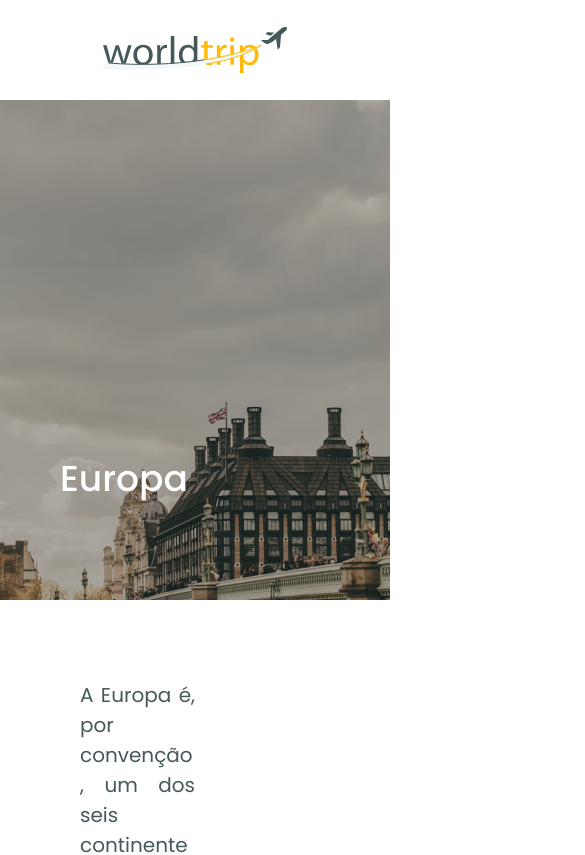
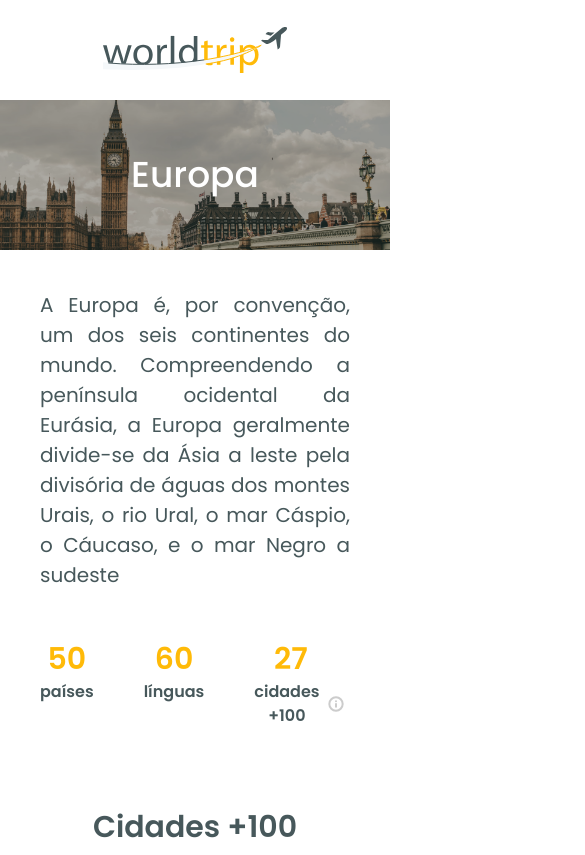
Before and after one commit to RochaLS/ignite-world-trip, a Next.js app: page /continent/1 in a window 390 px wide. Shown: the top 855 px of the page, 585 px wide, since content can reach past the window. Built offline with nearby package versions, Linux system fonts and the light colour scheme.

Commit message:
make page mobile responsive

```diff
--- a/src/components/ContinentBanner.tsx
+++ b/src/components/ContinentBanner.tsx
@@ -4,17 +4,18 @@ export function ContinentBanner() {
   return (
     <Box
       w='100wh'
-      h='500px'
+      h={['150px','500px']}
       bgImage="url('/images/continents/europe2.png')"
       bgSize='cover'
-      bgPosition='center'>
-      <Flex alignItems='flex-end' h='500px'>
+      bgPosition='center'
+    >
+      <Flex alignItems={['center','flex-end']} justify='center' h={['150px','500px']}>
         <Heading
           fontWeight='500'
           color='white'
           size='2xl'
-          mb='100px'
-          ml='60px'>
+          mb={['0', '100px']}
+          >
           Europa
         </Heading>
       </Flex>
--- a/src/components/ContinentIcon.tsx
+++ b/src/components/ContinentIcon.tsx
@@ -10,7 +10,7 @@ export function ContinentIcon({ heading, text }: ContinentIconProps) {
   return (
     <Box>
       <Heading color='yellow.500' textAlign='center'>{heading}</Heading>
-      <Text fontWeight='600'>{text}</Text>
+      <Text textAlign='center' fontWeight='600'>{text}</Text>
     </Box>
   )
 }
--- a/src/pages/continent/[slug].tsx
+++ b/src/pages/continent/[slug].tsx
@@ -1,5 +1,5 @@
 import { Header } from '../../components/Header'
-import { Box, Flex, Heading, HStack, Text, Tooltip, Image, SimpleGrid, Center} from '@chakra-ui/react'
+import { Box, Flex, Heading, HStack, Text, Tooltip, Image, SimpleGrid, Center, Stack} from '@chakra-ui/react'
 import { ContinentBanner } from '../../components/ContinentBanner'
 import { ContinentIcon } from '../../components/ContinentIcon'
 import { Card } from '../../components/Card'
@@ -9,31 +9,31 @@ export default function Continent() {
     <>
     <Header />
     <ContinentBanner />
-    <Box m='20'>
-      <HStack spacing='250px'>
-        <Box w='50%'>
+    <Box m={['10','20']}>
+      <Stack spacing={['50px','250px']} direction={['column', 'row']}>
+        <Box w={['100%','50%']}>
           <Text fontSize='xl' textAlign='justify'>
             A Europa é, por convenção, um dos seis continentes do mundo. Compreendendo a península ocidental da Eurásia, a Europa geralmente divide-se da Ásia a leste pela divisória de águas dos montes Urais, o rio Ural, o mar Cáspio, o Cáucaso, e o mar Negro a sudeste
           </Text>
         </Box>
-        <Flex justify='space-around' w='30%'>
+        <Stack direction='row' spacing={['50px','100px']} w='30%'>
           <ContinentIcon heading='50' text='países' />
           <ContinentIcon heading='60' text='línguas' />
           <Box>
             <Heading color='yellow.500' textAlign='center'>27</Heading>
-            <HStack>
+            <Stack direction='row' textAlign='center'>
               <Text fontWeight='600'>
                 cidades +100
               </Text>
-              <Tooltip label='Some info...' placement='right'>
+              <Tooltip label='Some info...' placement='bottom'>
                 <Image src='/images/icons/info.svg'/>
               </Tooltip>
-            </HStack>
+            </Stack>
           </Box>
-        </Flex>
-      </HStack>
-      <Heading my='20'>Cidades +100</Heading>
-      <SimpleGrid columns={4} spacing={10}>
+        </Stack>
+      </Stack>
+      <Heading my='20' textAlign='center'>Cidades +100</Heading>
+      <SimpleGrid columns={[1,4]} spacing={10}>
         <Card
           city='Londres'
           country='Reino
```
